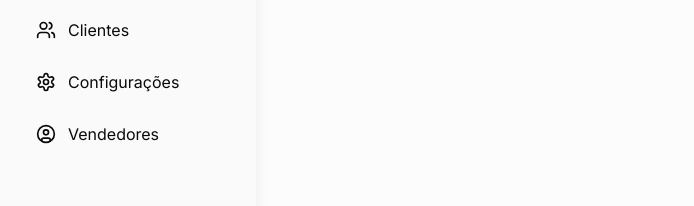
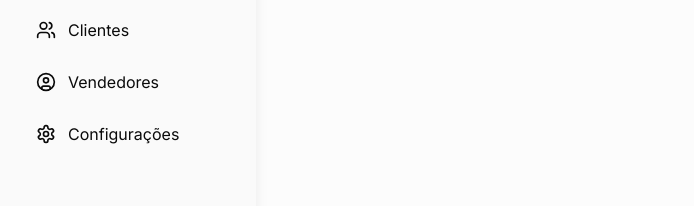
Before and after one commit to Paulos19/projeto-n8n, a Next.js app: page /dashboard in a window 1280 px wide. Shown: the part 272-478 px from the top of the page, without its empty margins (0-694 px from the left). Built offline with nearby package versions, Linux system fonts and the light colour scheme; no server answers.

Commit message:
vamos-lá

```diff
--- a/components/layout/Sidebar.tsx
+++ b/components/layout/Sidebar.tsx
@@ -15,8 +15,8 @@ const navItems = [
   { href: "/dashboard/conversas", label: "Conversas n8n", icon: MessageCircle },
   { href: "/dashboard/relatorios", label: "Relatórios", icon: FileText },
   { href: "/dashboard/clientes", label: "Clientes", icon: Users },
+  { href: "/dashboard/sellers", label: "Vendedores", icon: UserIcon },
   { href: "/dashboard/configuracoes", label: "Configurações", icon: Settings },
-  { href: "/dashboard/sellers", label: "Vendedores", icon: UserIcon },
 ];
 
 interface SidebarProps {
```
